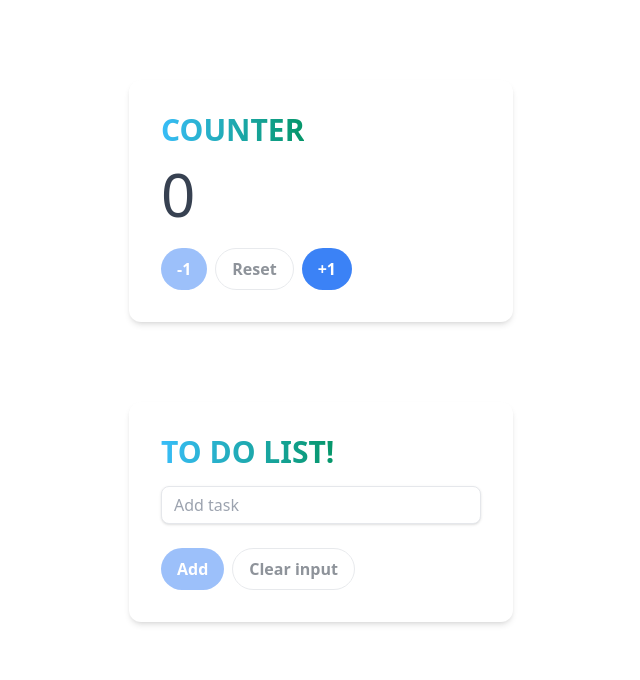
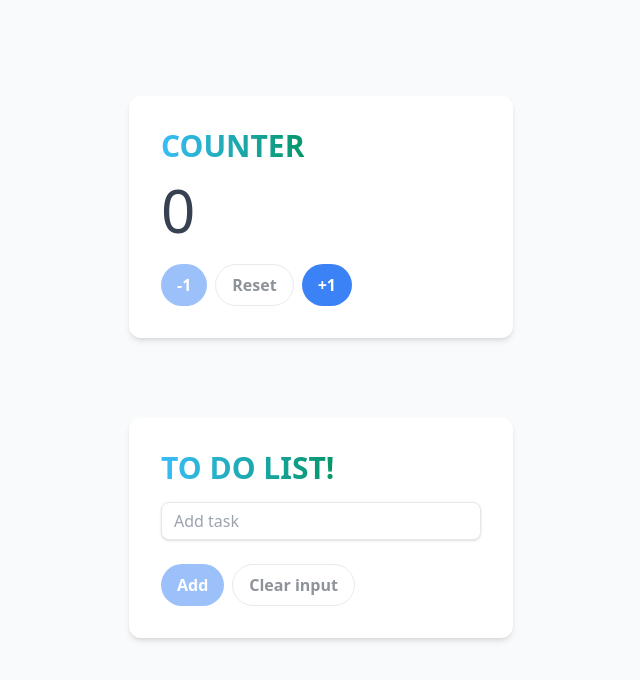
Before and after one commit to argierincon/react-2024, a React (Vite) app: page / in a window 1280 px wide. Shown: the top 680 px of the page, without its empty margins (319-959 px from the left). Built offline with nearby package versions, Linux system fonts and the light colour scheme.

Commit message:
refactor: update styles

```diff
--- a/src/App.jsx
+++ b/src/App.jsx
@@ -2,7 +2,7 @@ import { Counter, Todo } from "./components/useState/Imports.jsx";
 
 const App = () => {
   return (
-    <section>
+    <section className="bg-slate-50 h-screen p-4">
       <Counter />
       <Todo />
     </section>
```
